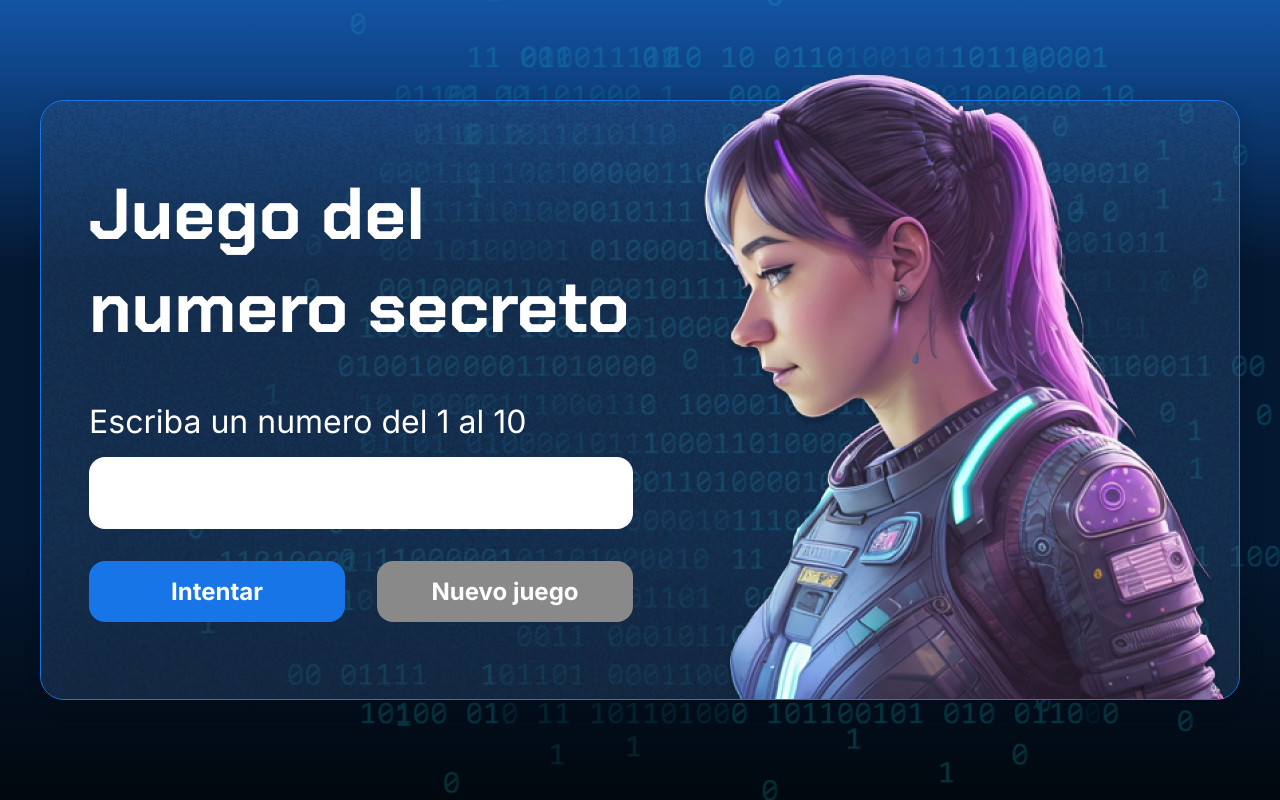
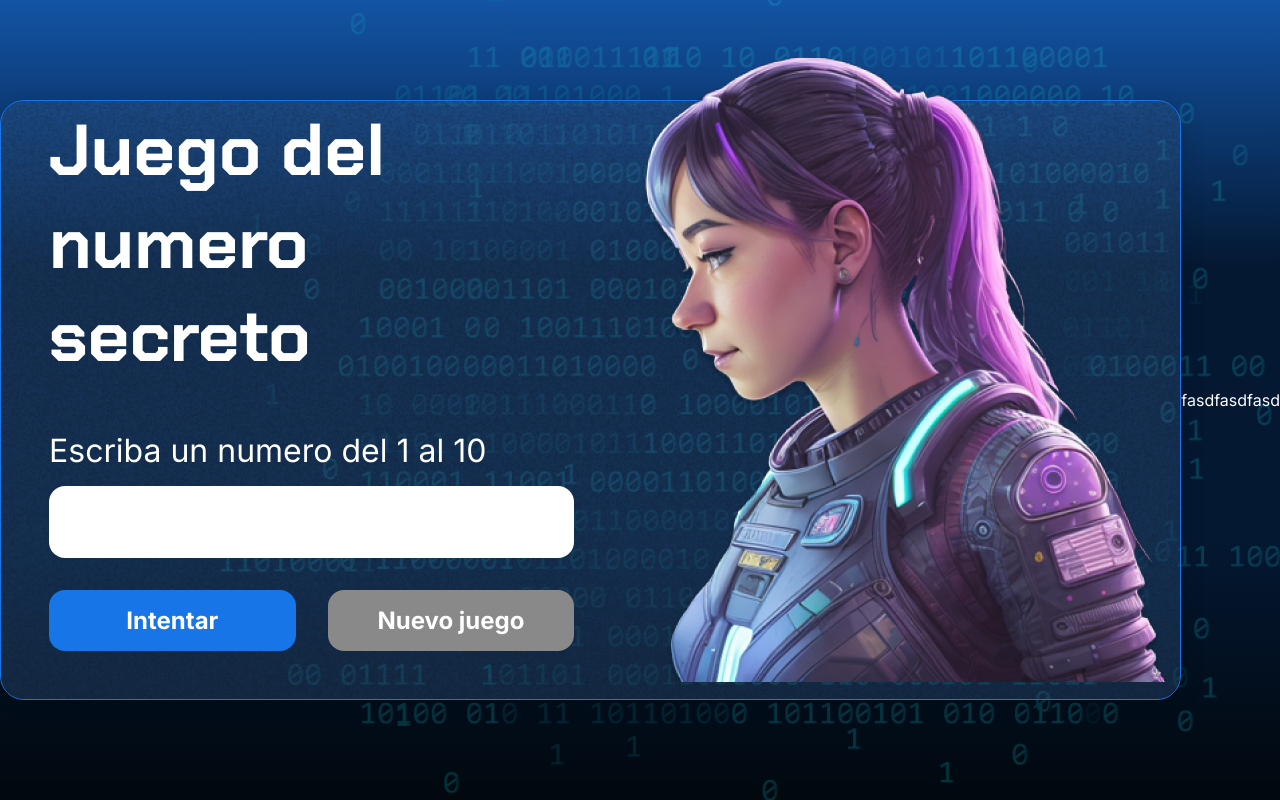
Before and after one commit to JesusAcst/Juego-Numero-Secreto, a plain HTML site: page index.html in a window 1280 px wide. Drawn offline with Linux system fonts and the light colour scheme.

Commit message:
uptdate index

```diff
--- a/index.html
+++ b/index.html
@@ -35,6 +35,7 @@
 
 
     <script src="app.js" defer></script>
+    <p>fasdfasdfasd</p>
 </body>
 
 </html>
```
